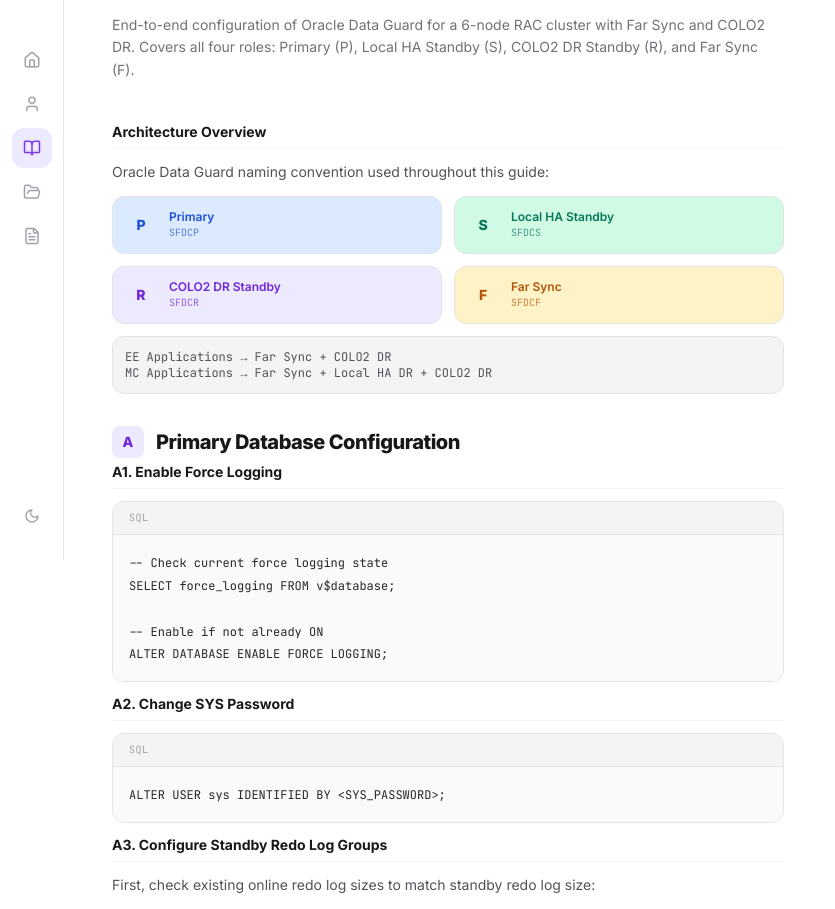
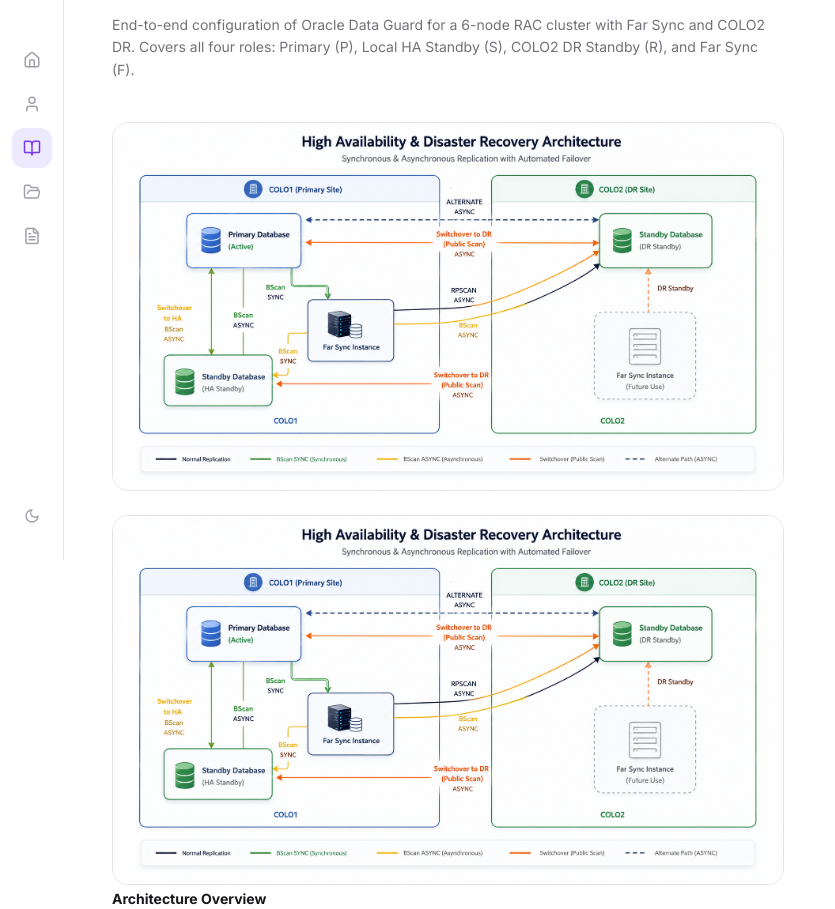
Before and after one commit to nareshdba20/myportfolio, a Next.js app: page /blog/oracle-dataguard-dr-configuration in a window 1280 px wide. Shown: the part 240-1149 px from the top of the page, without its empty margins (0-835 px from the left). Built offline with nearby package versions, Linux system fonts and the light colour scheme.

Commit message:
Add Oracle DR setup architecture image to Data Guard blog post

```diff
--- a/src/app/blog/oracle-dataguard-dr-configuration/page.tsx
+++ b/src/app/blog/oracle-dataguard-dr-configuration/page.tsx
@@ -1,6 +1,8 @@
 import Footer from "@/components/footer";
 import Link from "next/link";
+import Image from "next/image";
 import { ArrowLeft, Clock, Tag } from "lucide-react";
+import drSetup from "./oracle dr setup.png";
 
 export const metadata = {
   title: "Oracle Data Guard DR Configuration — Naresh Gowda",
@@ -35,6 +37,26 @@
         </div>
 
         <div className="space-y-1">
+
+          {/* Architecture diagram */}
+          <div className="my-6 rounded-2xl overflow-hidden border border-zinc-200 dark:border-zinc-800">
+            <Image
+              src={drSetup}
+              alt="Oracle Data Guard DR Architecture — Primary, Local HA, COLO2, Far Sync"
+              className="w-full h-auto"
+              priority
+            />
+          </div>
+
+          {/* Architecture diagram */}
+          <div className="my-6 rounded-2xl overflow-hidden border border-zinc-200 dark:border-zinc-800">
+            <Image
+              src={drSetup}
+              alt="Oracle Data Guard DR Architecture — Primary, Local HA, COLO2, Far Sync"
+              className="w-full h-auto"
+              priority
+            />
+          </div>
 
           {/* Architecture */}
           <Section title="Architecture Overview">
```
Also changed, not shown: src/app/blog/oracle-dataguard-dr-configuration/oracle dr setup.png (added).
